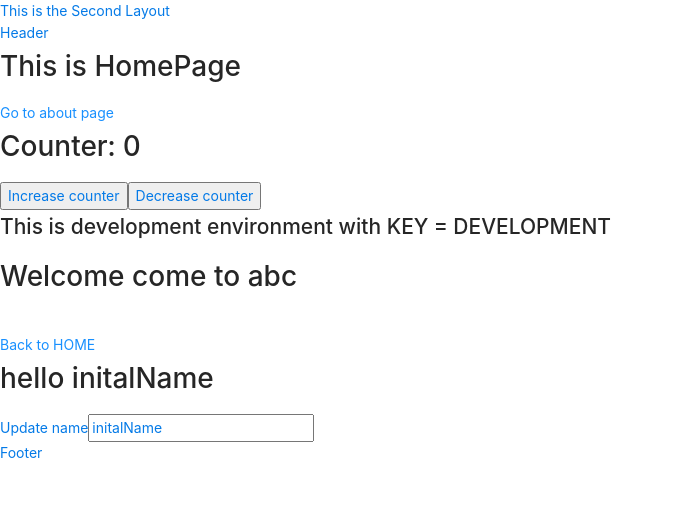
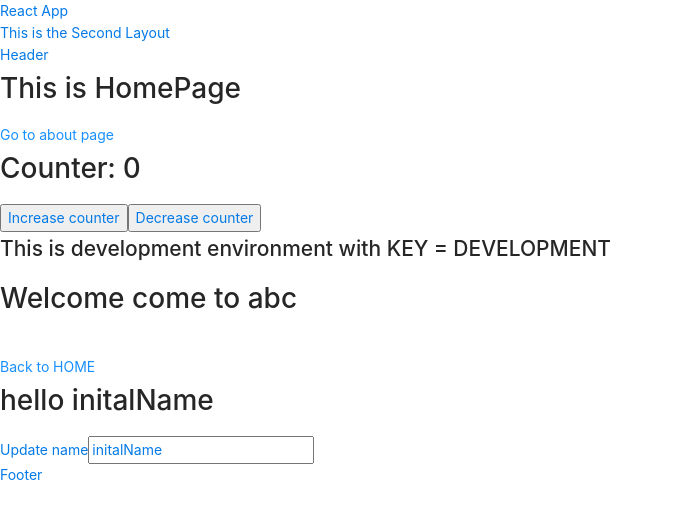
Before and after one commit to trungcaot/ReactCoreOne, a React (Create React App) app: page / in a window 1280 px wide. Shown: the top 518 px of the page, without its empty margins (0-673 px from the left). Built offline with nearby package versions, Linux system fonts and the light colour scheme.

Commit message:
added header component.

```diff
--- a/src/App.tsx
+++ b/src/App.tsx
@@ -8,9 +8,12 @@ import NotFoundPage from "./pages/NotFoundPage";
 // import LoginLayoutRoute from "./partials/LoginLayout";
 import CommonLayoutRoute from "./partials/CommonLayout";
 
+import Header from "./components/Header";
+
 function App() {
   return (
     <div className="App">
+      <Header title="React App" />
       <Switch>
         <CommonLayoutRoute path="/about" component={AboutPage} />
         <CommonLayoutRoute exact path="/" component={Homepage} />
--- /dev/null
+++ b/src/components/Header.tsx
@@ -0,0 +1,13 @@
+import React from "react";
+
+interface Props {
+  title: string;
+}
+
+const Header = (props: Props) => {
+  const { title } = props;
+
+  return <div>{title}</div>;
+};
+
+export default Header;
```
